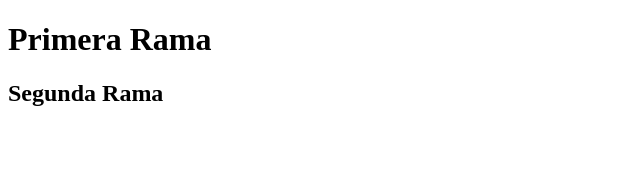
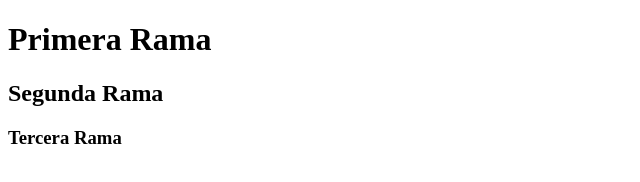
Before and after one commit to Claudia-Jicella/GityGitHub, a plain HTML site: page index.html in a window 1280 px wide. Shown: the whole page, without its empty margins (0-640 px from the left). Drawn offline with Linux system fonts and the light colour scheme.

Commit message:
Se creo subtitulo 3

```diff
--- a/index.html
+++ b/index.html
@@ -9,6 +9,7 @@
 <body>
     <h1>Primera Rama </h1>
     <h2>Segunda Rama </h2>
+    <h3>Tercera Rama </h3>
 
 </body>
 </html>
```
